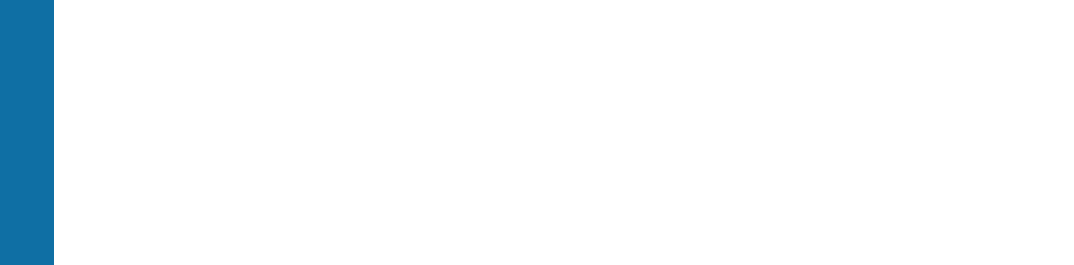
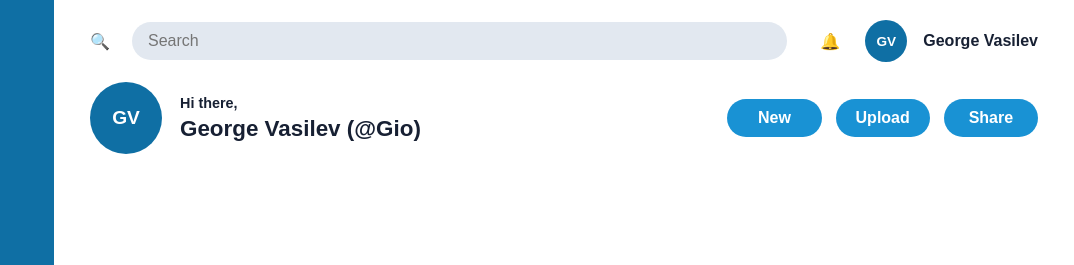
Before and after one commit to georgegv04/Admin-Dashboard, a plain HTML site: page index.html in a window 1280 px wide. Shown: the top 265 px of the page, 206-1280 px from the left. Drawn offline with Linux system fonts and the light colour scheme.

Commit message:
Build dashboard header

```diff
--- a/index.html
+++ b/index.html
@@ -57,7 +57,34 @@
         </nav>
       </aside>
 
-      <header class="header"></header>
+      <header class="header">
+        <div class="header-top">
+          <div class="search">
+            <span class="search-icon">🔍</span>
+            <input id="site-search" type="text" placeholder="Search" />
+          </div>
+          <div class="user-mini">
+            <button class="bell-icon" type="button">🔔</button>
+            <span class="avatar avatar-small">GV</span>
+            <strong class="user-name">George Vasilev</strong>
+          </div>
+        </div>
+
+        <div class="header-bottom">
+          <div class="welcome">
+            <span class="avatar avatar-large">GV</span>
+            <div class="greeting">
+              <p>Hi there,</p>
+              <h2>George Vasilev (@Gio)</h2>
+            </div>
+          </div>
+          <div class="actions">
+            <button>New</button>
+            <button>Upload</button>
+            <button>Share</button>
+          </div>
+        </div>
+      </header>
 
       <main class="main-content"></main>
     </div>
--- a/styles.css
+++ b/styles.css
@@ -68,12 +68,130 @@
   min-height: 40px;
 }
 
-.header {
-  grid-column: 2;
-  grid-row: 1;
-}
-
 .main-content {
   grid-column: 2;
   grid-row: 2;
 }
+
+.search {
+  display: grid;
+  gap: 10px;
+  grid-template-columns: 32px minmax(160px, 680px);
+  align-items: center;
+  color: #172033;
+}
+
+.search input {
+  width: 100%;
+
+  border: 0;
+  border-radius: 999px;
+  padding: 10px 16px;
+  color: #172033;
+  background-color: #e2e8f0;
+}
+
+button,
+input {
+  font: inherit;
+}
+
+.bell-icon {
+  height: 38px;
+  width: 38px;
+  border-radius: 50%;
+}
+
+.bell-icon {
+  border: 0;
+  color: #172033;
+  background-color: #ffffff;
+  cursor: pointer;
+}
+
+.avatar-small {
+  width: 42px;
+  height: 42px;
+  font-size: 0.85rem;
+}
+
+.avatar {
+  display: grid;
+  place-items: center;
+  border-radius: 50%;
+  color: #ffffff;
+  background-color: #0f6fa4;
+  font-weight: 900;
+}
+
+.user-mini {
+  display: grid;
+  grid-template-columns: auto 42px auto;
+  align-items: center;
+  gap: 16px;
+  color: #172033;
+  white-space: nowrap;
+}
+
+.header-top {
+  display: grid;
+  grid-template-columns: minmax(220px, 1fr) auto;
+  gap: 24px;
+}
+
+.avatar-large {
+  width: 72px;
+  height: 72px;
+  font-size: 1.2rem;
+}
+
+.welcome {
+  display: grid;
+  grid-template-columns: 72px 1fr;
+  gap: 18px;
+  align-items: center;
+}
+
+.welcome p {
+  margin-bottom: 5px;
+  font-weight: 700;
+  font-size: 0.9rem;
+}
+
+.welcome h2 {
+  font-size: 1.4rem;
+}
+
+.actions {
+  display: grid;
+  grid-template-columns: repeat(3, minmax(88px, 1fr));
+  gap: 14px;
+}
+
+.actions button {
+  border: 0;
+  border-radius: 999px;
+  padding: 10px 20px;
+  color: #ffffff;
+  background-color: #1992d4;
+  font-weight: 700;
+  cursor: pointer;
+}
+
+.header-bottom {
+  display: grid;
+  grid-template-columns: minmax(220px, 1fr) auto;
+  gap: 24px;
+  align-items: center;
+}
+
+.header {
+  grid-column: 2;
+  grid-row: 1;
+
+  display: grid;
+  gap: 20px;
+  padding: 20px 36px;
+  color: #172033;
+  background-color: #ffffff;
+}
```
